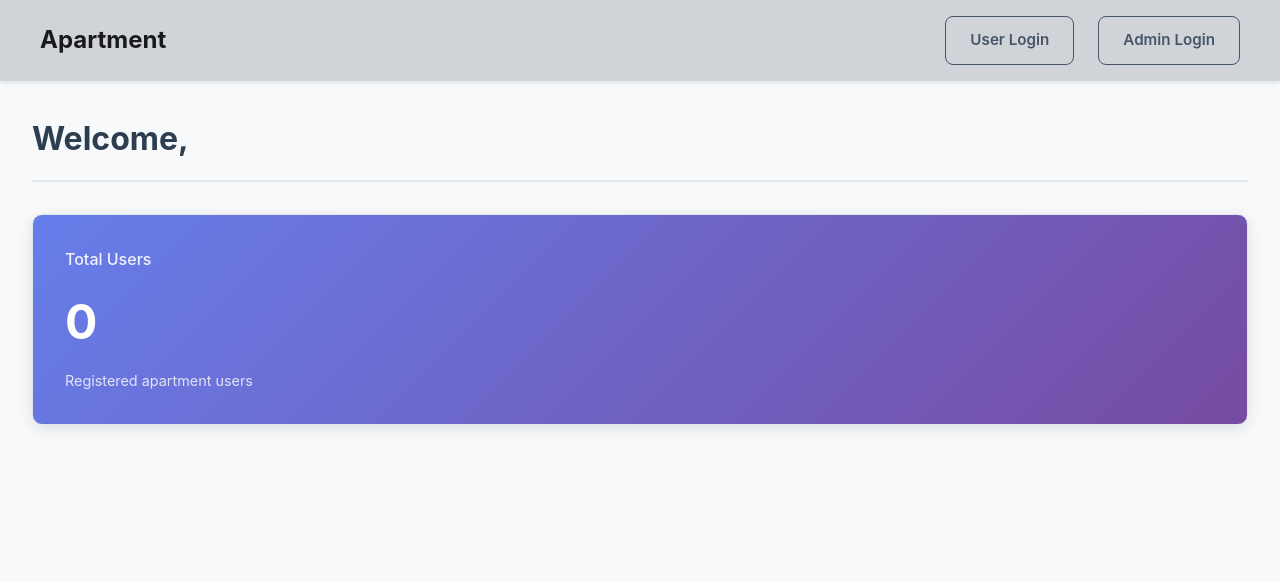
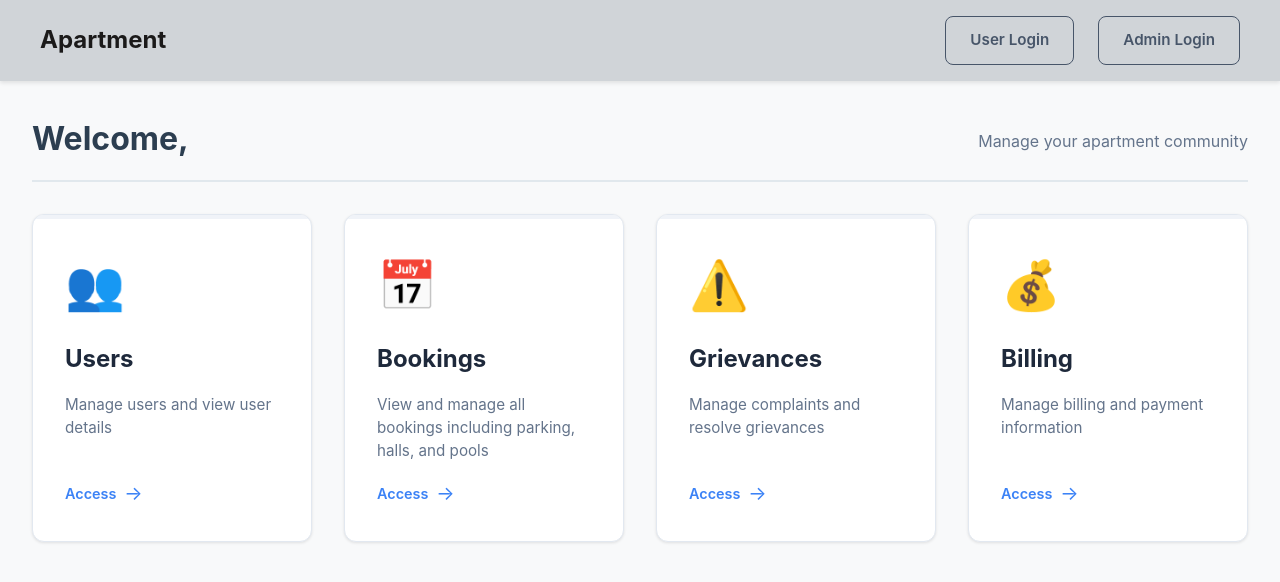
Before and after one commit to Athisankar-ssk/Apartment_Management, a React (Create React App) app in the folder frontend/: page /admin/dashboard in a window 1280 px wide. Shown: the top 582 px of the page. Built offline with nearby package versions, Linux system fonts and the light colour scheme; no server answers.

Commit message:
admin approval parking slot and improve admin dashboard

```diff
--- a/frontend/src/pages/AdminDashboard.jsx
+++ b/frontend/src/pages/AdminDashboard.jsx
@@ -1,45 +1,41 @@
-import { useState, useEffect } from "react";
 import { useNavigate } from "react-router-dom";
-import axios from "axios";
 import Navbar from "../components/Navbar";
 import "./AdminDashboard.css";
 
 function AdminDashboard() {
   const name = localStorage.getItem("adminName");
   const navigate = useNavigate();
-  const [stats, setStats] = useState({ totalUsers: 0 });
-  const [loading, setLoading] = useState(true);
 
-  useEffect(() => {
-    fetchStats();
-  }, []);
-
-  const fetchStats = async () => {
-    try {
-      const token = localStorage.getItem("adminToken");
-      console.log("Fetching stats with token:", token ? "Token exists" : "No token");
-      const res = await axios.get(
-        "http://localhost:5000/api/admin/stats",
-        { headers: { Authorization: `Bearer ${token}` } }
-      );
-      console.log("Stats response:", res.data);
-      setStats(res.data);
-    } catch (err) {
-      console.error("Error fetching stats:", err);
-      console.error("Error response:", err.response?.data);
-    } finally {
-      setLoading(false);
-    }
+  const handleCardClick = (path) => {
+    navigate(path);
   };
 
-  const handleLogout = () => {
-    localStorage.clear();
-    navigate("/");
-  };
-
-  const handleUserCountClick = () => {
-    navigate("/user-management");
-  };
+  const dashboardCards = [
+    {
+      title: "Users",
+      description: "Manage users and view user details",
+      icon: "👥",
+      path: "/user-management"
+    },
+    {
+      title: "Bookings",
+      description: "View and manage all bookings including parking, halls, and pools",
+      icon: "📅",
+      path: "/admin/booking-details"
+    },
+    {
+      title: "Grievances",
+      description: "Manage complaints and resolve grievances",
+      icon: "⚠️",
+      path: "/complaints"
+    },
+    {
+      title: "Billing",
+      description: "Manage billing and payment information",
+      icon: "💰",
+      path: "/admin/billing"
+    }
+  ];
 
   return (
     <>
@@ -47,22 +43,76 @@ function AdminDashboard() {
       <div className="admin-dashboard">
         <header className="admin-header">
           <h1>Welcome, {name}</h1>
+          <p style={{ color: "#64748b", marginTop: "0.5rem", fontSize: "1rem" }}>
+            Manage your apartment community
+          </p>
         </header>
 
-        <section className="admin-grid">
+        <section className="admin-grid" style={{ gridTemplateColumns: "repeat(auto-fit, minmax(280px, 1fr))", gap: "2rem" }}>
+          {dashboardCards.map((card, index) => (
             <div
-            className="card stat-card clickable"
-            onClick={handleUserCountClick}
+              key={index}
+              onClick={() => handleCardClick(card.path)}
               role="button"
               tabIndex={0}
               onKeyPress={(e) => {
-              if (e.key === 'Enter') handleUserCountClick();
+                if (e.key === 'Enter') handleCardClick(card.path);
+              }}
+              style={{
+                padding: "2rem",
+                backgroundColor: "white",
+                border: "1px solid #e2e8f0",
+                borderRadius: "12px",
+                boxShadow: "0 1px 3px rgba(0, 0, 0, 0.1)",
+                cursor: "pointer",
+                transition: "all 0.3s ease",
+                display: "flex",
+                flexDirection: "column",
+                gap: "1rem",
+                position: "relative",
+                overflow: "hidden"
+              }}
+              onMouseEnter={(e) => {
+                e.currentTarget.style.transform = "translateY(-4px)";
+                e.currentTarget.style.boxShadow = "0 12px 24px rgba(0, 0, 0, 0.15)";
+              }}
+              onMouseLeave={(e) => {
+                e.currentTarget.style.transform = "translateY(0)";
+                e.currentTarget.style.boxShadow = "0 1px 3px rgba(0, 0, 0, 0.1)";
               }}
             >
-            <h3>Total Users</h3>
-            <div className="stat">{loading ? "..." : stats.totalUsers}</div>
-            <p className="stat-description">Registered apartment users</p>
+              {/* Top color bar */}
+              <div
+                style={{
+                  position: "absolute",
+                  top: 0,
+                  left: 0,
+                  right: 0,
+                  height: "4px",
+                  backgroundColor: "#f0f3f8"
+                }}
+              />
+
+              {/* Icon */}
+              <div style={{ fontSize: "3rem" }}>{card.icon}</div>
+
+              {/* Title */}
+              <h3 style={{ margin: 0, color: "#1e293b", fontSize: "1.5rem", fontWeight: "700" }}>
+                {card.title}
+              </h3>
+
+              {/* Description */}
+              <p style={{ margin: 0, color: "#64748b", fontSize: "0.95rem", lineHeight: "1.5" }}>
+                {card.description}
+              </p>
+
+              {/* Arrow indicator */}
+              <div style={{ marginTop: "auto", display: "flex", alignItems: "center", gap: "0.5rem" }}>
+                <span style={{ color: "#3b82f6", fontWeight: "600", fontSize: "0.9rem" }}>Access</span>
+                <span style={{ color: "#3b82f6", fontSize: "1.2rem" }}>→</span>
               </div>
+            </div>
+          ))}
         </section>
       </div>
     </>
--- a/frontend/src/pages/VehicleParkingSlotBooking.jsx
+++ b/frontend/src/pages/VehicleParkingSlotBooking.jsx
@@ -162,7 +162,7 @@ function VehicleParkingSlotBooking() {
           }}>
             <h2>Request Parking Slot</h2>
             <p style={{ color: "#666", marginBottom: "1.5rem" }}>
-              Select an available parking slot to permanently allocate to your vehicle. Once approved by the admin, the slot will be assigned to you.
+              Select an available free parking slot. Once submitted, your request will be pending admin approval. After approval, the slot will be permanently assigned to you and won't be available for other users.
             </p>
 
             <div style={{ marginBottom: "1rem" }}>
@@ -272,13 +272,14 @@ function VehicleParkingSlotBooking() {
             borderRadius: "8px",
             boxShadow: "0 2px 4px rgba(0,0,0,0.1)"
           }}>
-            <h2>My Allocated Slot</h2>
+            <h2>My Parking Status</h2>
             {allocatedSlot ? (
+              <div>
                 <div style={{
                   padding: "1.5rem",
-                border: "2px solid #28a745",
+                  border: allocatedSlot.status === "approved" ? "2px solid #28a745" : allocatedSlot.status === "pending" ? "2px solid #ffc107" : "2px solid #dc3545",
                   borderRadius: "8px",
-                backgroundColor: "#f0f8f5"
+                  backgroundColor: allocatedSlot.status === "approved" ? "#f0f8f5" : allocatedSlot.status === "pending" ? "#fffbf0" : "#fef1f1"
                 }}>
                   <div style={{ marginBottom: "1rem" }}>
                     <p style={{ margin: "0 0 0.5rem 0" }}>
@@ -298,12 +299,31 @@ function VehicleParkingSlotBooking() {
                         {allocatedSlot.status ? allocatedSlot.status.charAt(0).toUpperCase() + allocatedSlot.status.slice(1) : "Active"}
                       </span>
                     </p>
-                  {allocatedSlot.approvedDate && (
-                    <p style={{ margin: "0 0 0.5rem 0" }}>
-                      <strong>Allocated Since:</strong> {new Date(allocatedSlot.approvedDate).toLocaleDateString()}
+
+                    {allocatedSlot.status === "pending" && (
+                      <div style={{
+                        marginTop: "1rem",
+                        padding: "1rem",
+                        backgroundColor: "#fff3cd",
+                        border: "1px solid #ffc107",
+                        borderRadius: "4px",
+                        color: "#856404"
+                      }}>
+                        <strong>⏳ Pending Approval</strong>
+                        <p style={{ margin: "0.5rem 0 0 0", fontSize: "0.9rem" }}>
+                          Your parking slot request is under admin review. You will be notified once it's approved or rejected.
+                        </p>
+                      </div>
+                    )}
+
+                    {allocatedSlot.status === "approved" && allocatedSlot.approvedDate && (
+                      <p style={{ margin: "0.5rem 0 0 0" }}>
+                        <strong>Approved On:</strong> {new Date(allocatedSlot.approvedDate).toLocaleDateString()}
                       </p>
                     )}
                   </div>
+
+                  {allocatedSlot.status === "approved" && (
                     <button
                       onClick={handleReleaseSlot}
                       style={{
@@ -319,6 +339,8 @@ function VehicleParkingSlotBooking() {
                     >
                       Release Slot
                     </button>
+                  )}
+                </div>
               </div>
             ) : (
               <div style={{
```
Also changed, not shown: frontend/src/pages/AdminBookingDetails.jsx (+107 -5 lines). Lines whose indentation alone changed are shown as unchanged.
